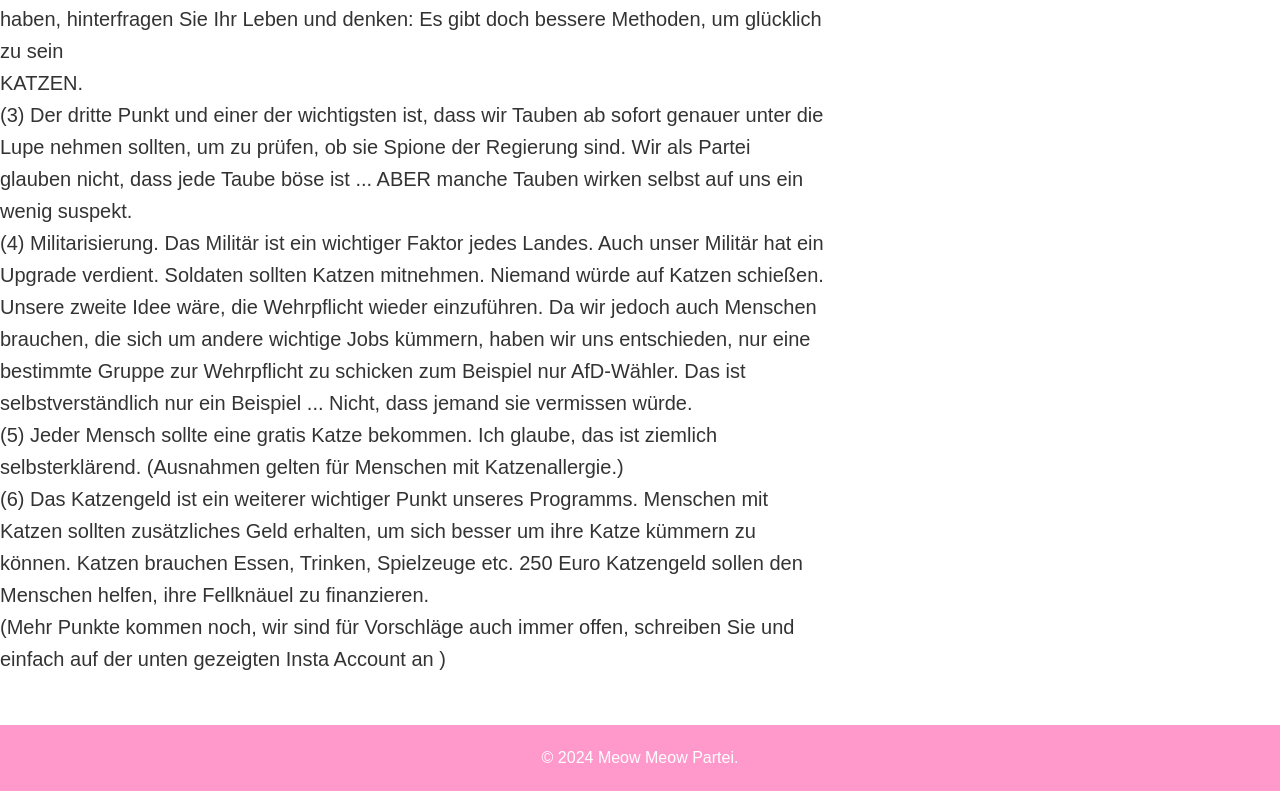
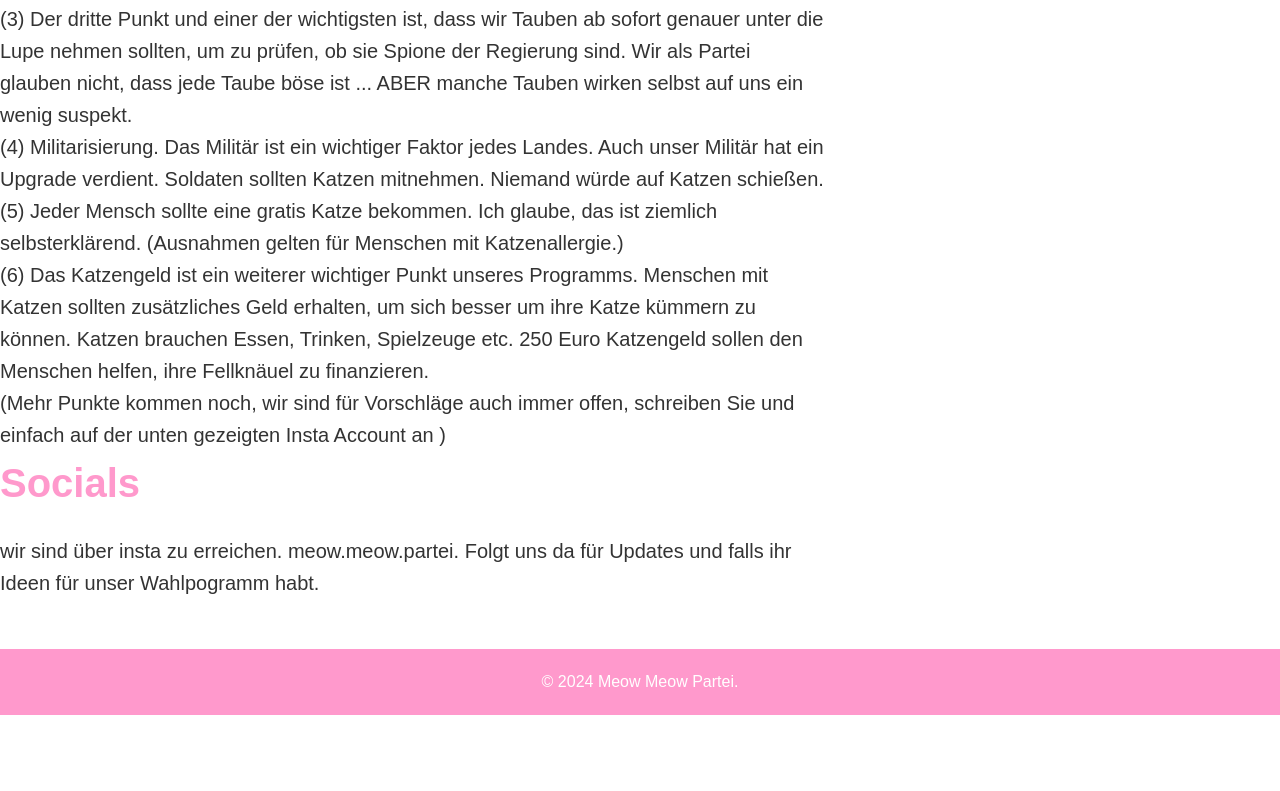
Before and after one commit to Miauanna/MeowMeowPartei, a plain HTML site: page index.html in a window 1280 px wide. Shown: the part 1840-2631 px from the top of the page. After the commit the page ends 2555 px from the top, so only its background shows below. Drawn offline with Linux system fonts and the light colour scheme.

Commit message:
Update index.html

```diff
--- a/index.html
+++ b/index.html
@@ -150,7 +150,7 @@ Schauen wir auf eine der ersten fortgeschrittenen Kulturen der Welt: die Ägypte
 Haben wir als Gesellschaft die Katzen im Stich gelassen?
 Auch in anderen Ländern waren Katzen stets gern gesehen. Im alten Japan galten sie als Glücksbringer und waren ein beliebtes Symbol für Wohlstand.
 Bergab ging es erst im Mittelalter. Katzen wurden als Begleiterinnen von Hexen betrachtet, mit ihnen verbrannt und entehrt.
-Wir wollen die Geschichte ändern. Wie die AfD wollen wir die "guten alten Zeiten" zurückbringen, aber im Gegensatz zu ihnen sind wir weder menschenverachtend, homophob, rassistisch noch andere Dinge, die ich aus rechtlichen Gründen nicht weiter benennen darf.
+Wir wollen die Geschichte ändern.
 Unser Ziel ist es, ein traditionelles Katzenbild zurückzubringen, in dem Katzen gleichwertig wie Menschen behandelt werden.
             </p>
         </div>
@@ -186,8 +186,7 @@ Unser Ziel ist es, ein traditionelles Katzenbild zurückzubringen, in dem Katzen
                 <p>(4)
                     Militarisierung. Das Militär ist ein wichtiger Faktor jedes Landes. Auch unser Militär hat ein Upgrade verdient. Soldaten sollten Katzen mitnehmen.
                     Niemand würde auf Katzen schießen.
-                    Unsere zweite Idee wäre, die Wehrpflicht wieder einzuführen. Da wir jedoch auch Menschen brauchen, die sich um andere wichtige Jobs kümmern, haben wir uns entschieden, nur eine bestimmte Gruppe zur Wehrpflicht zu schicken zum Beispiel nur AfD-Wähler.
-                    Das ist selbstverständlich nur ein Beispiel ... Nicht, dass jemand sie vermissen würde.
+
                     </p>
                 <p>(5)
                     Jeder Mensch sollte eine gratis Katze bekommen. Ich glaube, das ist ziemlich selbsterklärend. (Ausnahmen gelten für Menschen mit Katzenallergie.)
@@ -197,7 +196,8 @@ Unser Ziel ist es, ein traditionelles Katzenbild zurückzubringen, in dem Katzen
                     Katzen brauchen Essen, Trinken, Spielzeuge etc. 250 Euro Katzengeld sollen den Menschen helfen, ihre Fellknäuel zu finanzieren.</p>
              <p>(Mehr Punkte kommen noch, wir sind für Vorschläge auch immer offen, schreiben Sie und einfach auf der unten gezeigten Insta Account an )
               </p>
-
+              <h1>Socials</h1>
+        <p>wir sind über insta zu erreichen. meow.meow.partei. Folgt uns da für Updates und falls ihr Ideen für unser Wahlpogramm habt.</p>
             </div>
             <div class="image">
                 <img src="nichtfertig.png" alt="Wahlprogramm">
```
